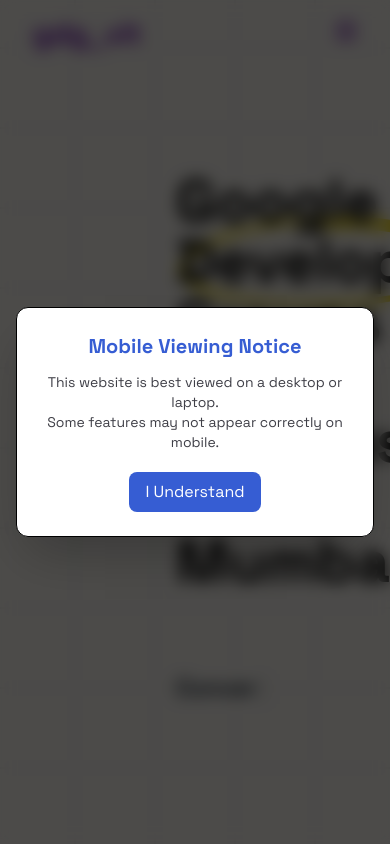
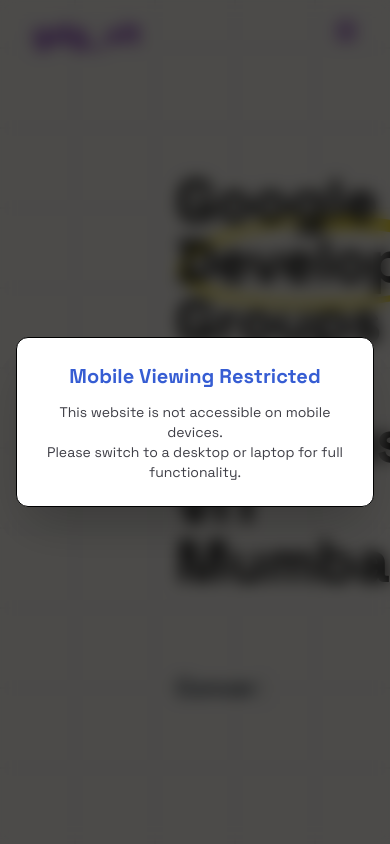
Before and after one commit to maitri-dalvi/gdgvit-web, a Next.js app: page / in a window 390 px wide. Shown: the top 844 px of the page. Built offline with nearby package versions, Linux system fonts and the light colour scheme.

Commit message:
fix: Restrict View for Mobile

```diff
--- a/src/components/MobileWarningModal.tsx
+++ b/src/components/MobileWarningModal.tsx
@@ -2,39 +2,50 @@
 
 import { useEffect, useState } from 'react';
 
-const MobileWarningModal = () => {
-  const [show, setShow] = useState(false);
+const MobileWarningModal = ({ children }: { children?: React.ReactNode }) => {
+  const [isMobile, setIsMobile] = useState<boolean | null>(null);
 
   useEffect(() => {
-    if (typeof window !== 'undefined') {
-      const isMobile = window.innerWidth < 768;
-      if (isMobile) {
-        setShow(true);
+    const checkMobile = () => {
+      const isMobileCheck = window.innerWidth < 768;
+      setIsMobile(isMobileCheck);
+
+      if (isMobileCheck) {
+        document.body.style.overflow = 'hidden';
+      } else {
+        document.body.style.overflow = 'auto';
       }
-    }
+    };
+
+    checkMobile();
+    window.addEventListener('resize', checkMobile);
+
+    return () => {
+      document.body.style.overflow = 'auto';
+      window.removeEventListener('resize', checkMobile);
+    };
   }, []);
 
-  if (!show) return null;
+  if (isMobile === null) return null;
 
+  if (isMobile) {
     return (
       <div className="fixed inset-0 z-[9999] flex items-center justify-center bg-black/70 backdrop-blur-sm px-4">
         <div className="bg-white text-black rounded-xl shadow-2xl p-6 max-w-sm w-full text-center border border-primary">
           <h2 className="text-xl font-bold mb-3 text-[hsl(var(--primary))]">
-          Mobile Viewing Notice
+            Mobile Viewing Restricted
           </h2>
           <p className="text-sm text-zinc-700">
-          This website is best viewed on a desktop or laptop.<br />
-          Some features may not appear correctly on mobile.
+            This website is not accessible on mobile devices.
+            <br />
+            Please switch to a desktop or laptop for full functionality.
           </p>
-        <button
-          onClick={() => setShow(false)}
-          className="mt-5 px-4 py-2 bg-[hsl(var(--primary))] text-[hsl(var(--primary-foreground))] rounded-lg hover:bg-[hsl(var(--accent-2))] transition-colors"
-        >
-          I Understand
-        </button>
         </div>
       </div>
     );
+  }
+
+  return <>{children}</>;
 };
 
 export default MobileWarningModal;
```
Lines whose indentation alone changed are shown as unchanged.
